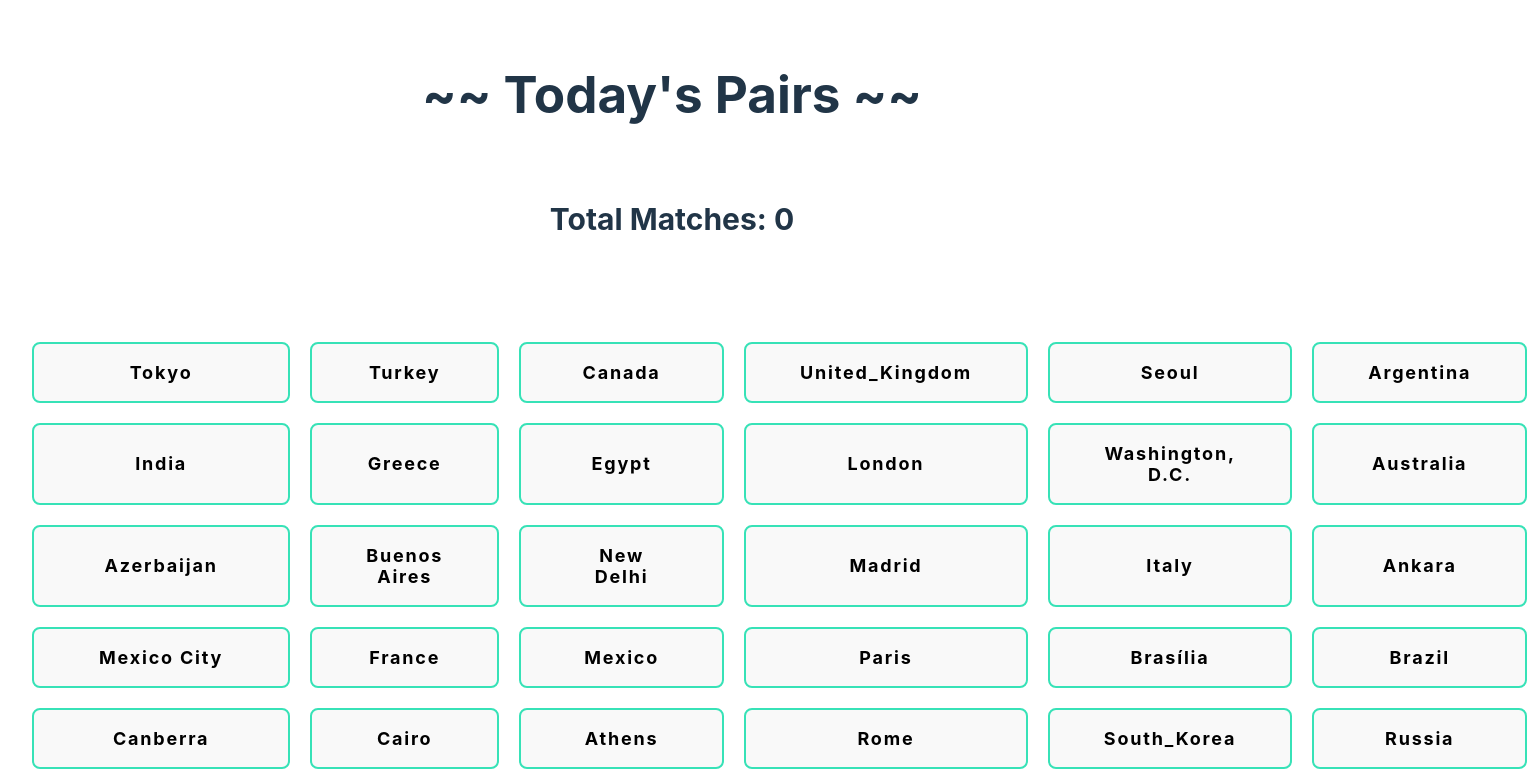
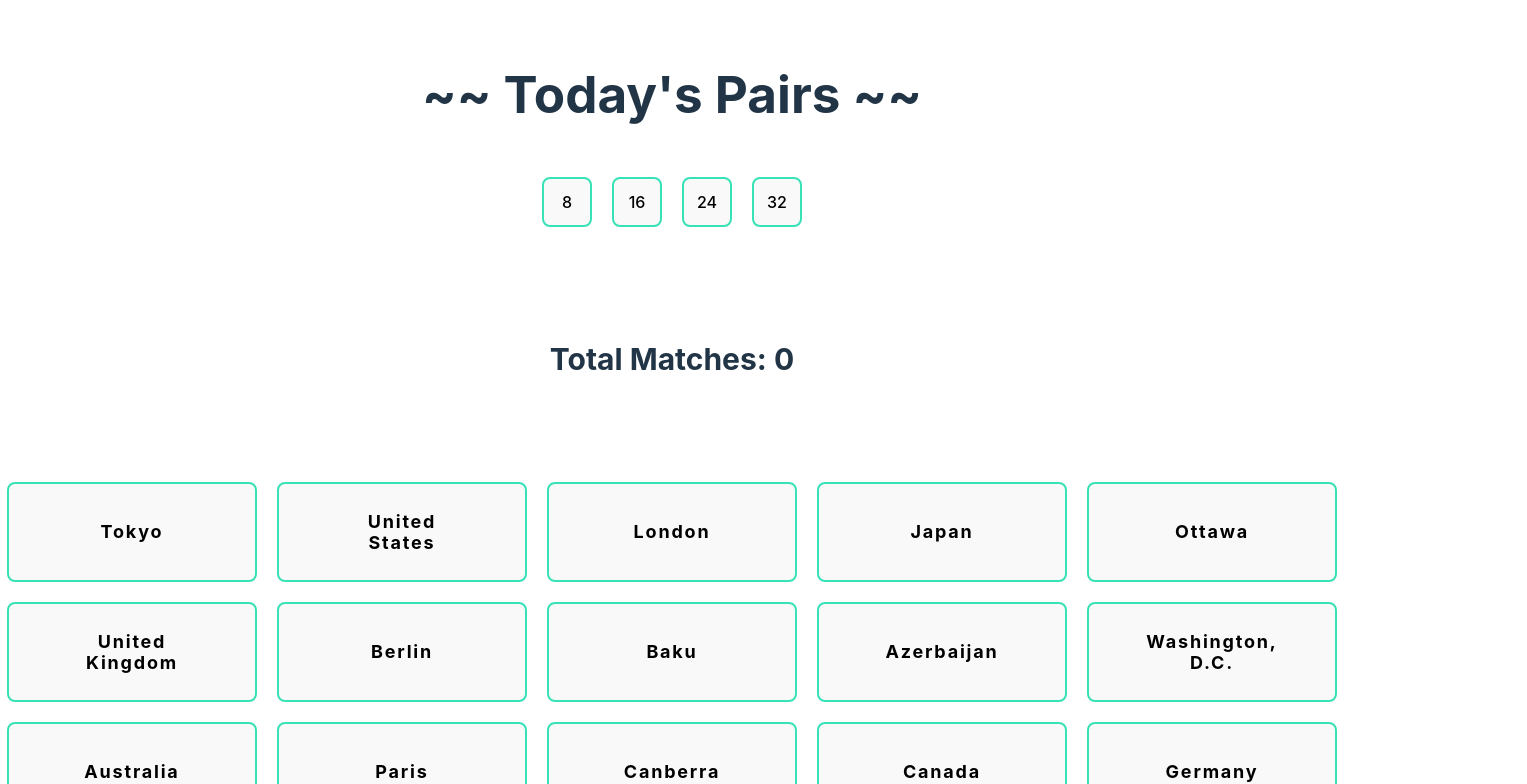
Before and after one commit to brightdean/brightdean.github.io, a React (Vite) app: page / in a window 1280 px wide. Shown: the top 784 px of the page, 1527 px wide, since content can reach past the window. Built offline with nearby package versions, Linux system fonts and the light colour scheme.

Commit message:
added pair count selection

```diff
--- a/src/CountryCapitalGame.css
+++ b/src/CountryCapitalGame.css
@@ -1,10 +1,13 @@
 .game {
     display: flex;
     flex-direction: column;
+    place-items: center;
     gap: 100px;
 }
 
 .game-button {
+    width: 250px;
+    height: 100px;
     padding: 1em 3em;
     font-weight: bold;
     font-size: large;
@@ -22,7 +25,7 @@
 }
 
 .counter {
-    margin-top: 40px;
+    margin-top: 10px;
     font-weight: bold;
     font-size: 30px;
 }
@@ -30,7 +33,7 @@
 .grid {
     display: grid;
     gap: 20px;
-    grid-template-columns: repeat(6, 1fr);
+    grid-template-columns: repeat(5, 1fr);
 }
 
 @media(max-width: 768px) {
@@ -40,3 +43,37 @@
         grid-template-columns: repeat(2, 1fr);
     }
 }
+
+.pairs {
+    margin-top: 20px;
+    display: flex;
+    flex-direction: row;
+    gap: 20px
+}
+
+.pair-button {
+    width: 50px;
+    height: 50px;
+    padding: 12px;
+
+}
+
+.pair-button.selected {
+    border-color: #598fbb;
+}
+
+.pairs span {
+    width: 20px;
+    font-weight: 700;
+    /* box-shadow: 5px 5px 8px rgb(199, 130, 103); */
+    cursor: pointer;
+    padding: 1em;
+    border-radius: 8px;
+    border: 2px solid #37e2b7;
+    transition: border-color 0.25s;
+
+}
+
+.pairs span:hover {
+    border-color: #598fbb;
+}
--- a/src/CountryCapitalGame.jsx
+++ b/src/CountryCapitalGame.jsx
@@ -1,16 +1,24 @@
-import { useRef, useState } from 'react'
+import { useEffect, useRef, useState } from 'react'
 import './CountryCapitalGame.css'
 
 const CountryCapitalGame = ({ data }) => {
 
     const selected = useRef([])
 
+    const [pairs, setPairs] = useState(8);
+
     const shuffleData = () => {
         let array = []
+        let pairCounter = 0;
         Object.keys(data).map((key) => {
-            array.push({ text: key, match: data[key] })
-            array.push({ text: data[key], match: key })
+            if (pairCounter < pairs) {
+                array.push({ text: key, match: data[key] })
+                array.push({ text: data[key], match: key })
+                pairCounter++
+            }
+
         })
+
 
         for (let i = array.length - 1; i > 0; i--) {
             const j = Math.floor(Math.random() * (i + 1));
@@ -22,7 +30,9 @@ const CountryCapitalGame = ({ data }) => {
     const [gameData, setGameData] = useState(shuffleData)
     const [matches, setMatches] = useState(0)
 
-
+    useEffect(() => {
+        setGameData(shuffleData)
+    }, [pairs])
 
     const handleButtonClick = (text, match) => {
 
@@ -78,13 +88,29 @@ const CountryCapitalGame = ({ data }) => {
         )
     }
 
+    const PairButton = ({ count }) => {
+        return (
+            <button
+                className='pair-button'
+                onClick={() => setPairs(count)}>
+                {count}
+            </button>
+        )
+    }
+
     return (
         <main className='game'>
+            <section className='pairs'>
+                <PairButton count={8} />
+                <PairButton count={16} />
+                <PairButton count={24} />
+                <PairButton count={32} />
+            </section>
             <span className='counter'>Total Matches: {matches}</span>
             <div className='grid'>
                 {
                     gameData.map((d, i) => {
-                        return <GameButton key={i} text={d.text} match={d.match} />
+                        return <GameButton key={i} text={d.text.replace('_', ' ')} match={d.match.replace('_', ' ')} />
                     })
                 }
             </div>
```
